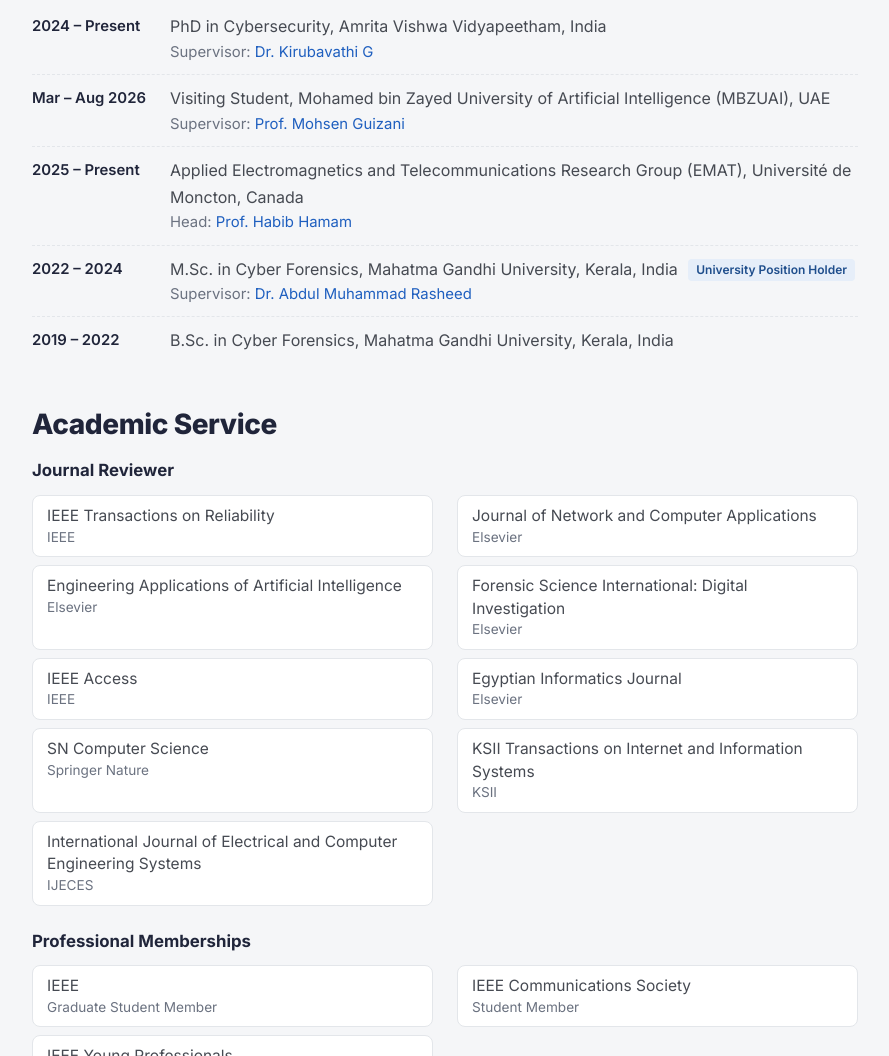
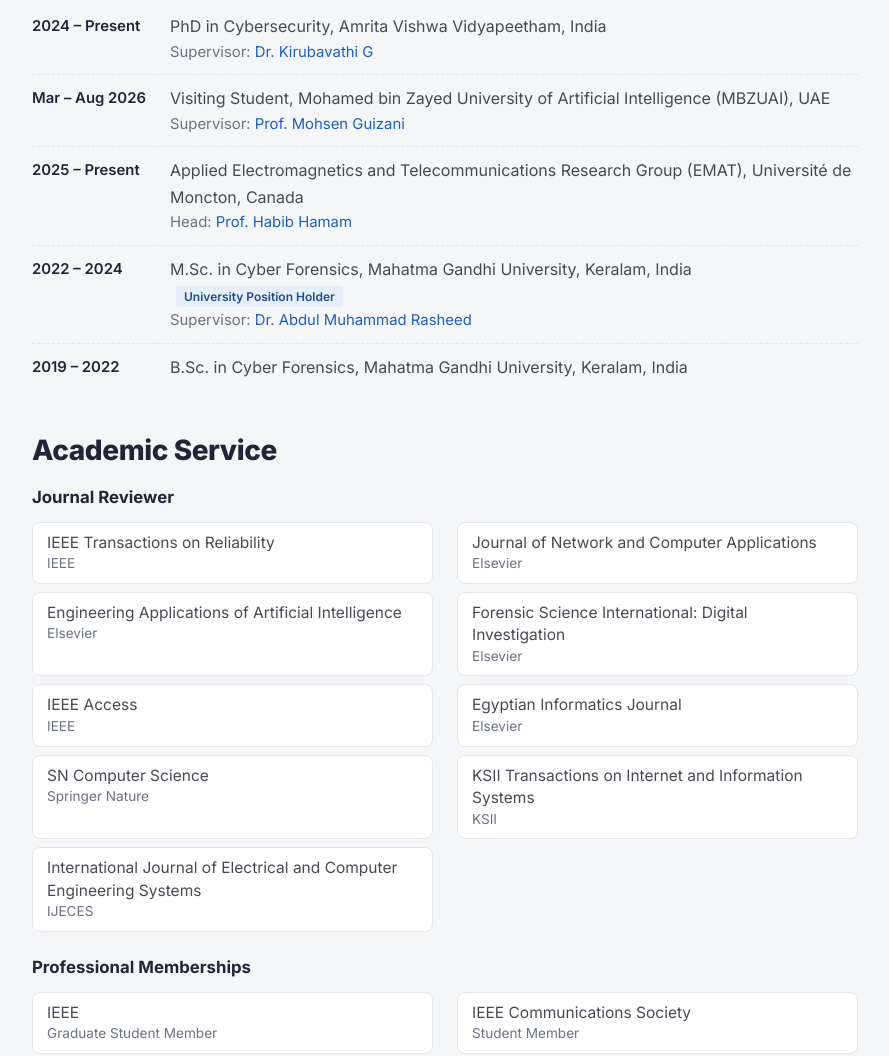
Before and after one commit to amalajayan13/amalajayan13.github.io, a plain HTML site: page docs/index.html in a window 1280 px wide. Shown: the part 831-1887 px from the top of the page, without its empty margins (372-1261 px from the left). Drawn offline with Linux system fonts and the light colour scheme.

Commit message:
Update index.html

```diff
--- a/docs/index.html
+++ b/docs/index.html
@@ -107,10 +107,10 @@
             <span>Applied Electromagnetics and Telecommunications Research Group (EMAT), Université de Moncton, Canada
               <span class="sub">Head: <a href="https://scholar.google.com/citations?hl=en&user=y3c3DwUAAAAJ&view_op=list_works&sortby=pubdate" target="_blank" rel="noopener noreferrer">Prof. Habib Hamam</a></span></span></li>
           <li><span class="date">2022 – 2024</span>
-            <span>M.Sc. in Cyber Forensics, Mahatma Gandhi University, Kerala, India <span class="badge">University Position Holder</span>
+            <span>M.Sc. in Cyber Forensics, Mahatma Gandhi University, Keralam, India <span class="badge">University Position Holder</span>
               <span class="sub">Supervisor: <a href="https://scholar.google.com/citations?hl=en&user=nr94x2IAAAAJ&view_op=list_works&sortby=pubdate" target="_blank" rel="noopener noreferrer">Dr. Abdul Muhammad Rasheed</a></span></span></li>
           <li><span class="date">2019 – 2022</span>
-            <span>B.Sc. in Cyber Forensics, Mahatma Gandhi University, Kerala, India</span></li>
+            <span>B.Sc. in Cyber Forensics, Mahatma Gandhi University, Keralam, India</span></li>
         </ul>
       </section>
 
```
